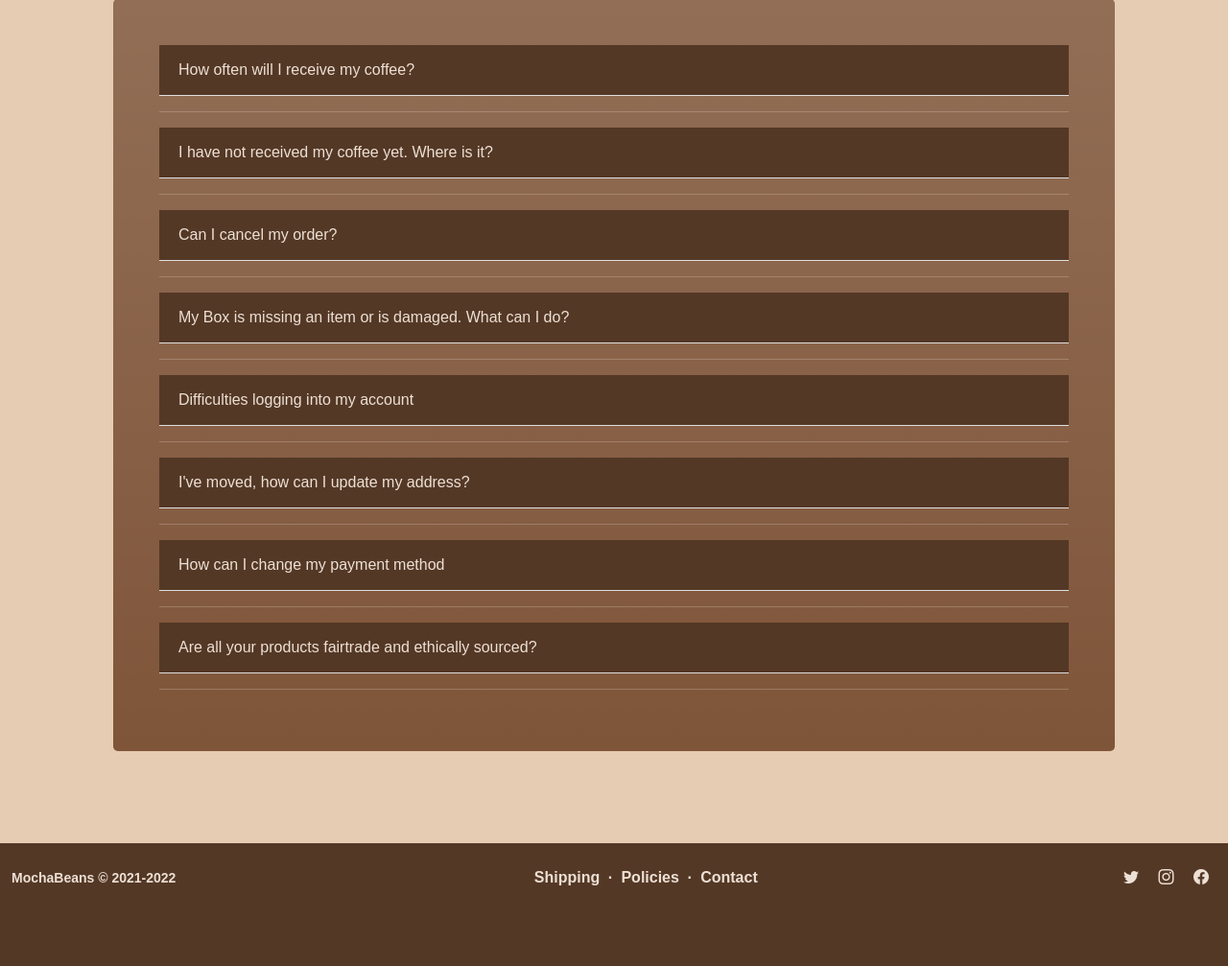
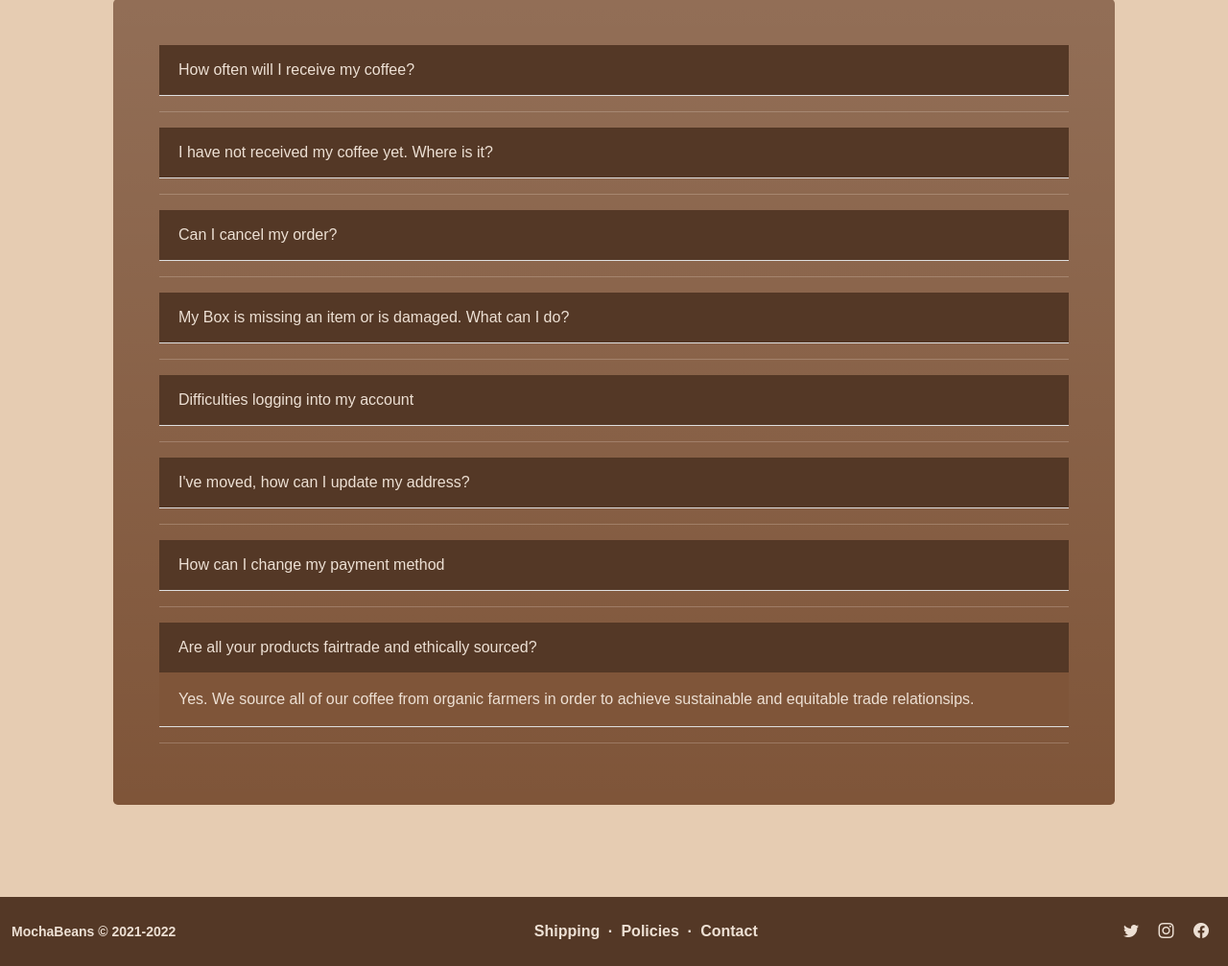
Before and after one commit to Code-Institute-Submissions/MSP-10, a Django app: page /faq/ in a window 1280 px wide, after a click on "Are all your products fairtrade and ethically sourced?". Shown: the part 201-1208 px from the top of the page at 96% size. Before the commit the page ends 1124 px from the top, so only its background shows below. Run offline with Django 4.2, Linux system fonts and the light colour scheme; some web fonts are replaced.

Commit message:
Correct faq page expand question
Correct the expand option for question 8 row 129 - change id to match the questions

```diff
--- a/templates/information/faq.html
+++ b/templates/information/faq.html
@@ -126,7 +126,7 @@ FAQ Page
                                             <button class="accordion-button darkmocha-button" type="button" data-bs-toggle="collapse" data-bs-target="#collapseEight" aria-expanded="false" aria-controls="collapseEight">Are all your products fairtrade and ethically sourced?
                                             </button>
                                         </h2>
-                                        <div id="collapseSix" class="accordion-collapse collapse" aria-labelledby="questionEight" data-bs-parent="#accordionQuestions">
+                                        <div id="collapseEight" class="accordion-collapse collapse" aria-labelledby="questionEight" data-bs-parent="#accordionQuestions">
                                             <div class="accordion-body static-box">
                                                 Yes. We source all of our coffee from organic farmers in order to achieve sustainable and equitable trade relationsips.
                                             </div>
```
